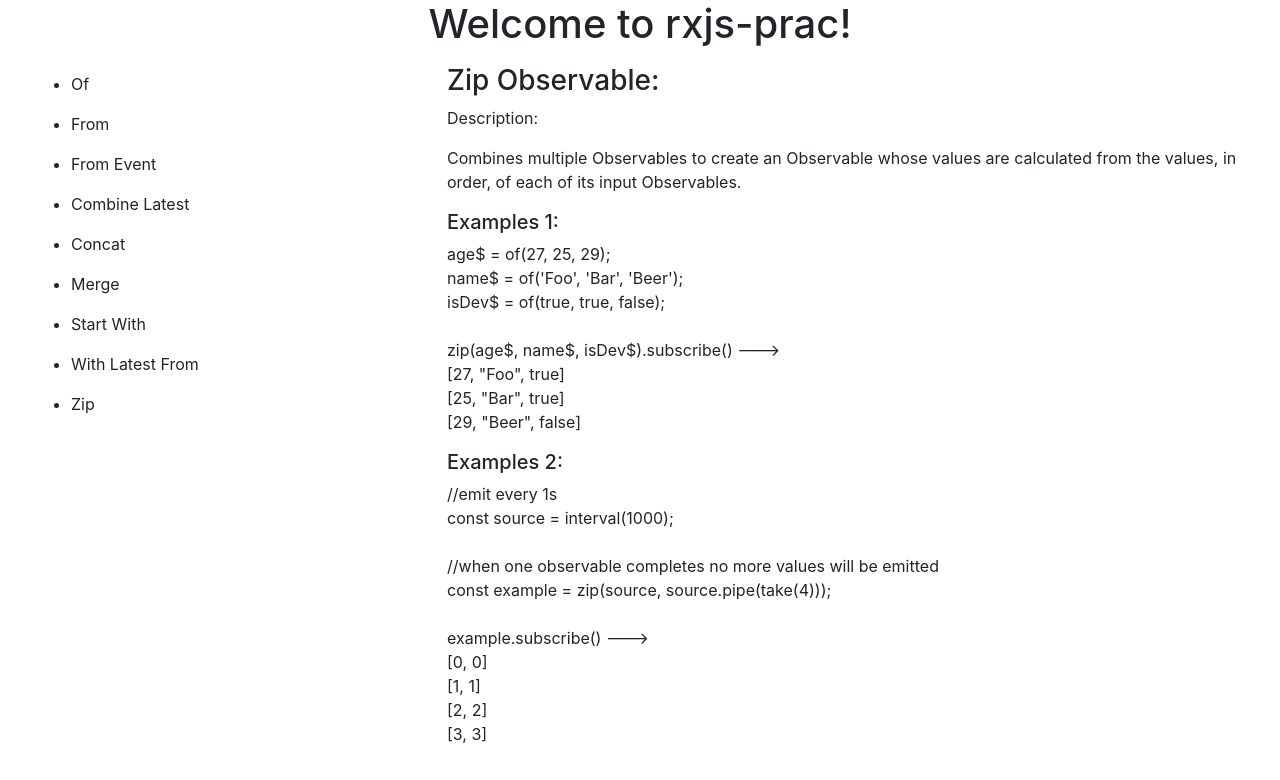
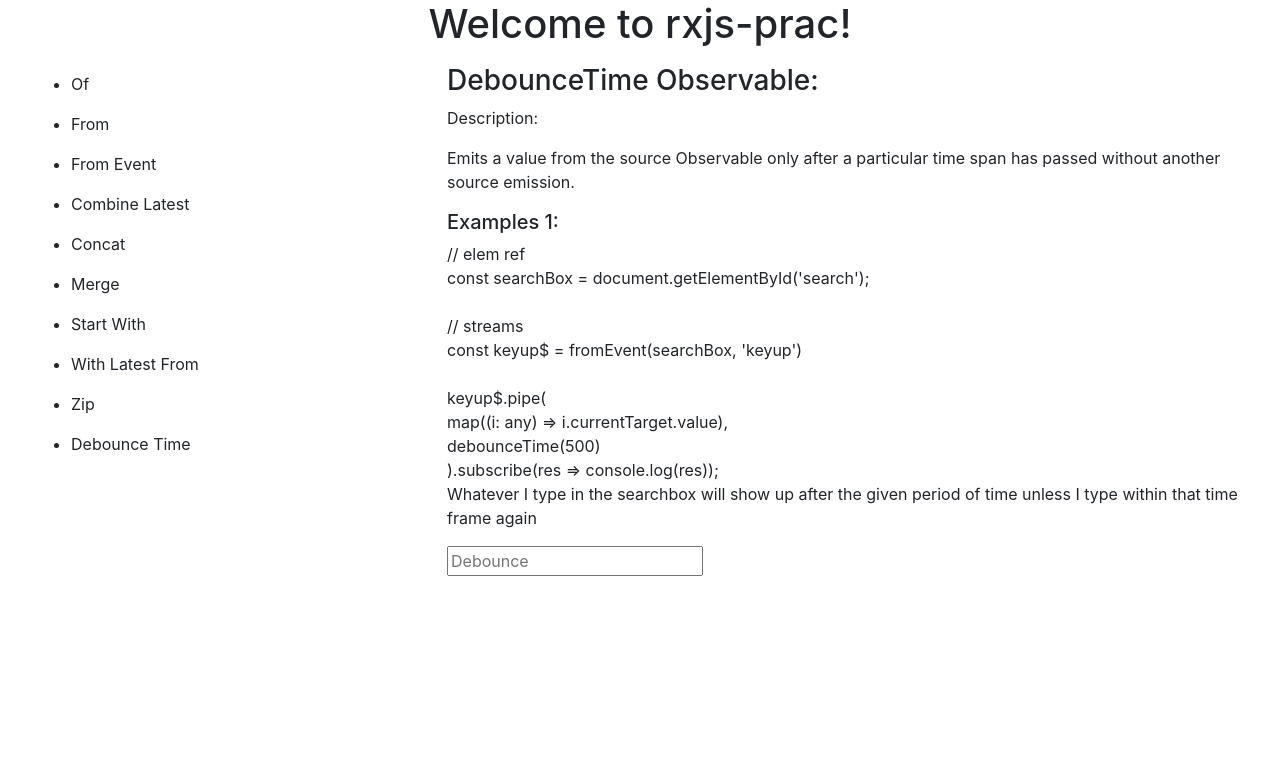
Before and after one commit to AquiburRKhan/rxjs-prac, an Angular app: page / in a window 1280 px wide. Shown: the top 780 px of the page. Built offline with nearby package versions, Linux system fonts and the light colour scheme.

Commit message:
add: added debounce time rxjs operator

```diff
--- a/src/app/app.component.html
+++ b/src/app/app.component.html
@@ -16,6 +16,7 @@
       <li style="cursor: pointer;" class="py-2" (click)="changeMenu('start-with')">Start With</li>
       <li style="cursor: pointer;" class="py-2" (click)="changeMenu('with-latest-from')">With Latest From</li>
       <li style="cursor: pointer;" class="py-2" (click)="changeMenu('zip')">Zip</li>
+      <li style="cursor: pointer;" class="py-2" (click)="changeMenu('debounce-time')">Debounce Time</li>
     </ul>
   </div>
   <div class="col-8">
@@ -46,5 +47,8 @@
     <div *ngIf="currentMenu == 'zip'">
       <app-zip></app-zip>
     </div>
+    <div *ngIf="currentMenu == 'debounce-time'">
+      <app-debounce-time></app-debounce-time>
+    </div>
   </div>
 </div>
--- a/src/app/app.component.ts
+++ b/src/app/app.component.ts
@@ -7,7 +7,7 @@
 })
 export class AppComponent {
   title = 'rxjs-prac';
-  currentMenu = 'zip';
+  currentMenu = 'debounce-time';
 
   constructor(){
   }
--- a/src/app/app.module.ts
+++ b/src/app/app.module.ts
@@ -12,6 +12,7 @@
 import { StartWithComponent } from './observables/start-with/start-with.component';
 import { WithLatestFromComponent } from './observables/with-latest-from/with-latest-from.component';
 import { ZipComponent } from './observables/zip/zip.component';
+import { DebounceTimeComponent } from './observables/debounce-time/debounce-time.component';
 
 @NgModule({
   declarations: [
@@ -24,7 +25,8 @@
     MergeComponent,
     StartWithComponent,
     WithLatestFromComponent,
-    ZipComponent
+    ZipComponent,
+    DebounceTimeComponent
   ],
   imports: [
     BrowserModule,
--- /dev/null
+++ b/src/app/observables/debounce-time/debounce-time.component.html
@@ -0,0 +1,29 @@
+<h3>DebounceTime Observable: </h3>
+<p>Description: </p>
+<p>Emits a value from the source Observable only after a particular time span has passed without another source emission.
+</p>
+<div>
+  <h5>Examples 1: </h5>
+  <p>
+    // elem ref
+    <br>
+    const searchBox = document.getElementById('search');
+    <br>
+    <br>
+    // streams
+    <br>
+    const keyup$ = fromEvent(searchBox, 'keyup')
+    <br>
+    <br>
+    keyup$.pipe(<br>
+    map((i: any) => i.currentTarget.value),
+    <br>
+    debounceTime(500)
+    <br>
+    ).subscribe(res => console.log(res));
+    <br>
+    Whatever I type in the searchbox will show up after the given period of time unless I type within that time frame again
+  </p>
+
+  <input type="text" id="search"  placeholder="Debounce" />
+</div>
--- /dev/null
+++ b/src/app/observables/debounce-time/debounce-time.component.ts
@@ -0,0 +1,36 @@
+import { Component, OnInit, AfterViewInit } from '@angular/core';
+import { fromEvent } from 'rxjs';
+import { map, debounceTime } from 'rxjs/operators';
+
+@Component({
+  selector: 'app-debounce-time',
+  templateUrl: './debounce-time.component.html'
+})
+export class DebounceTimeComponent implements OnInit, AfterViewInit {
+
+  constructor() { }
+
+  ngOnInit() {
+  }
+
+  ngAfterViewInit() {
+    this.debounceTimeExample1();
+  }
+
+  debounceTimeExample1(){
+    // elem ref
+    const searchBox = document.getElementById('search');
+
+    // streams
+    const keyup$ = fromEvent(searchBox, 'keyup')
+
+    // wait .5s between keyups to emit current value
+    keyup$.pipe(
+      map((i: any) => i.currentTarget.value),
+      debounceTime(500)
+    )
+      .subscribe(res => console.log(res));
+  }
+
+
+}
```
